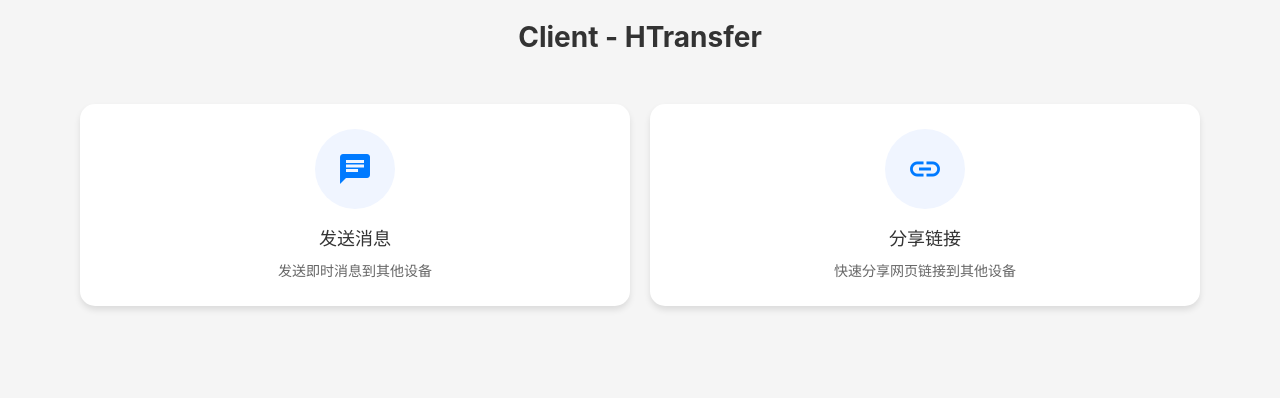
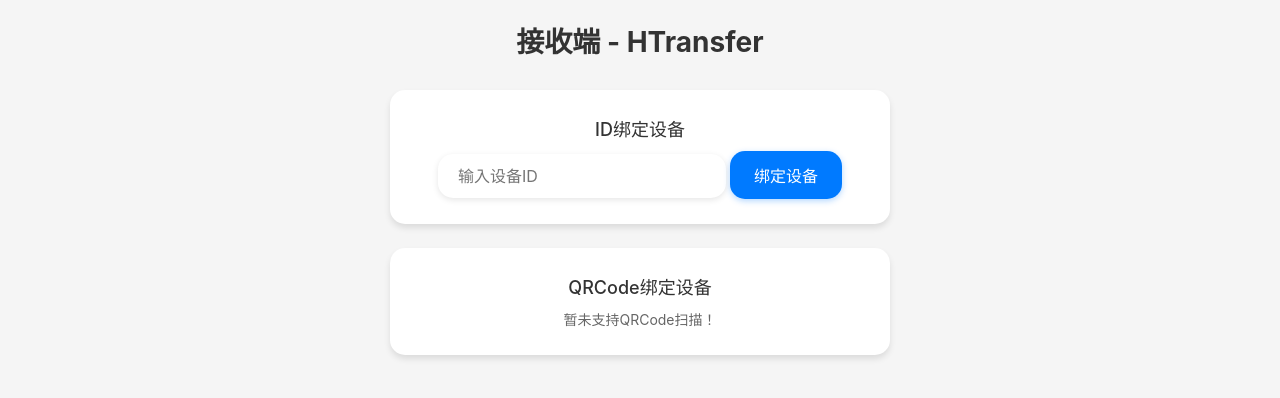
Before and after one commit to horzteam/HTransfer, a website: page public/receiver.html in a window 1280 px wide. Drawn offline with Linux system fonts and the light colour scheme.

Commit message:
Update. receiver.html ID Bind Device

```diff
--- a/public/receiver.html
+++ b/public/receiver.html
@@ -102,10 +102,47 @@
                 padding: 20px;
             }
         }
+        button {
+            padding: 12px 24px;
+            border: none;
+            border-radius: 15px;
+            background: #007AFF;
+            color: white;
+            font-size: 16px;
+            cursor: pointer;
+            transition: all 0.3s ease;
+            box-shadow: 0 2px 6px rgba(0,122,255,0.3);
+        }
+
+        button:hover {
+            background: #0056b3;
+            transform: translateY(-1px);
+            box-shadow: 0 4px 12px rgba(0,122,255,0.4);
+        }
+
+        button:active {
+            transform: translateY(0);
+        }
+        #messageInput {
+            flex: 1;
+            padding: 12px 20px;
+            border: none;
+            border-radius: 15px;
+            background: white;
+            box-shadow: 0 2px 6px rgba(0,0,0,0.1);
+            font-size: 16px;
+            transition: all 0.3s ease;
+        }
+
+        #messageInput:focus {
+            outline: none;
+            box-shadow: 0 2px 12px rgba(0,0,0,0.15);
+        }
     </style>
 </head>
 <body>
-    <h1>Client - HTransfer</h1>
+    <h1>接收端 - HTransfer</h1>
+    <div class="noid"></div>
 
     <div class="cards-container">
         <a href="/send/message.html" class="card linka">
@@ -131,11 +168,31 @@
 
     <script src="/global.js"></script>
     <script>
+        document.querySelector(".noid").style="display:none;"
         var connectionId = "";
+        const urlParams = new URLSearchParams(window.location.search);
+        connectionId = urlParams.get('id');
+        if(!connectionId){
+            document.querySelector(".cards-container").style="display:none;";
+            document.querySelector(".noid").innerHTML=`<div class="card" style="max-width:500px;margin:auto;">
+            <div class="card-title">ID绑定设备</div>
+            <div class="card-description">
+                <input type="text" id="messageInput" placeholder="输入设备ID"
+                onkeypress="if(event.key === 'Enter') bind()">
+         <button onclick="bind()">绑定设备</button>
+            </div>
+        </div>
+        <div class="card" style="max-width:500px;margin:auto;margin-top:1.5rem">
+            <div class="card-title">QRCode绑定设备</div>
+            <div class="card-description">
+                <span>暂未支持QRCode扫描！</span>
+            </div>
+        </div>
+        `
+            document.querySelector(".noid").style="display:block;"
+        }
 
         function init() {
-            const urlParams = new URLSearchParams(window.location.search);
-            connectionId = urlParams.get('id');
             var x = document.querySelectorAll(".linka");
             var i;
             for (i = 0; i < x.length; i++) {
@@ -143,6 +200,10 @@
             }
         }
         init();
+        function bind(){
+            const id=document.querySelector("#messageInput").value;
+            location.href="/receiver.html?id="+id
+        }
     </script>
 </body>
 </html>
```
Also changed, not shown: public/send/text.html (added).
